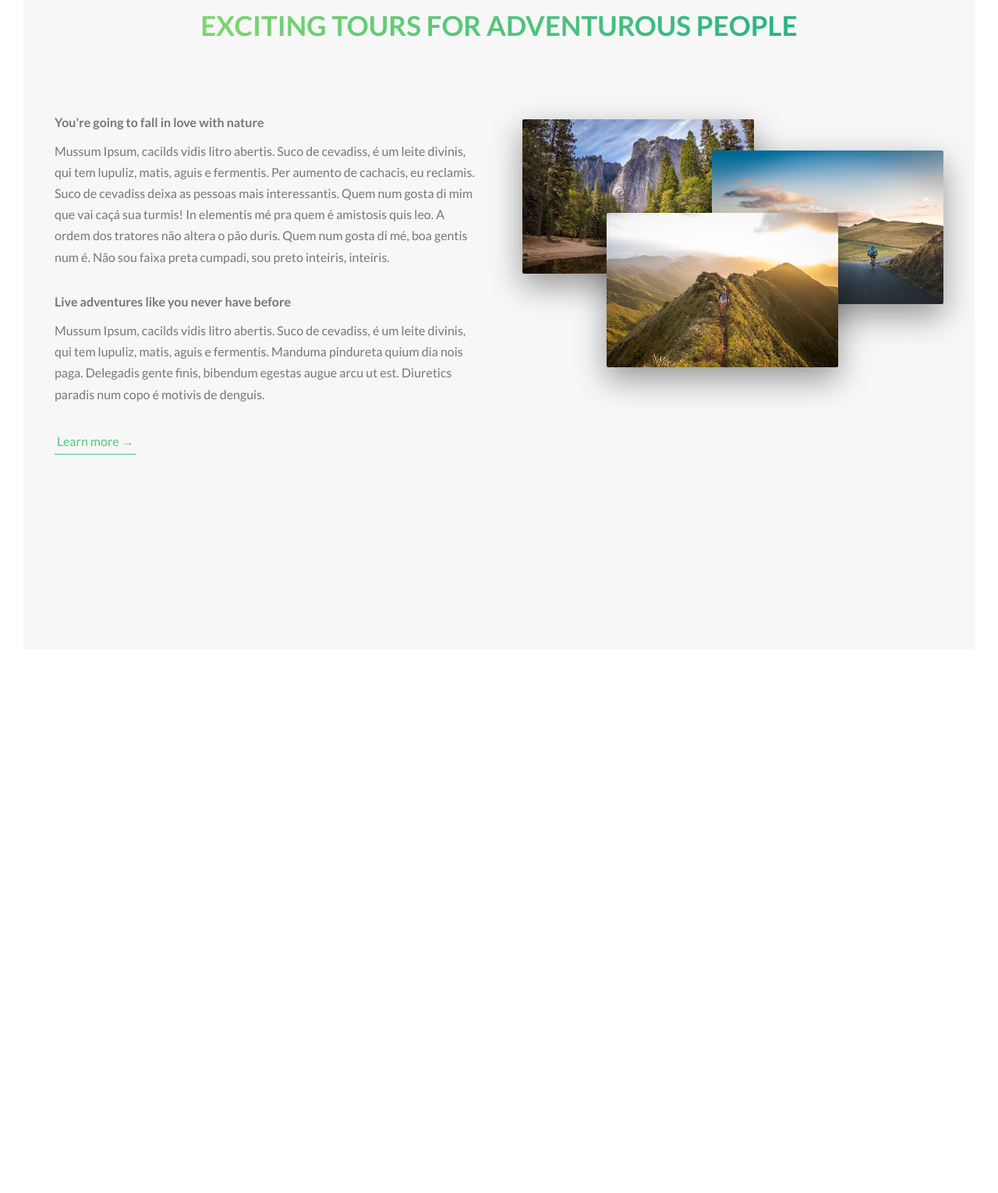
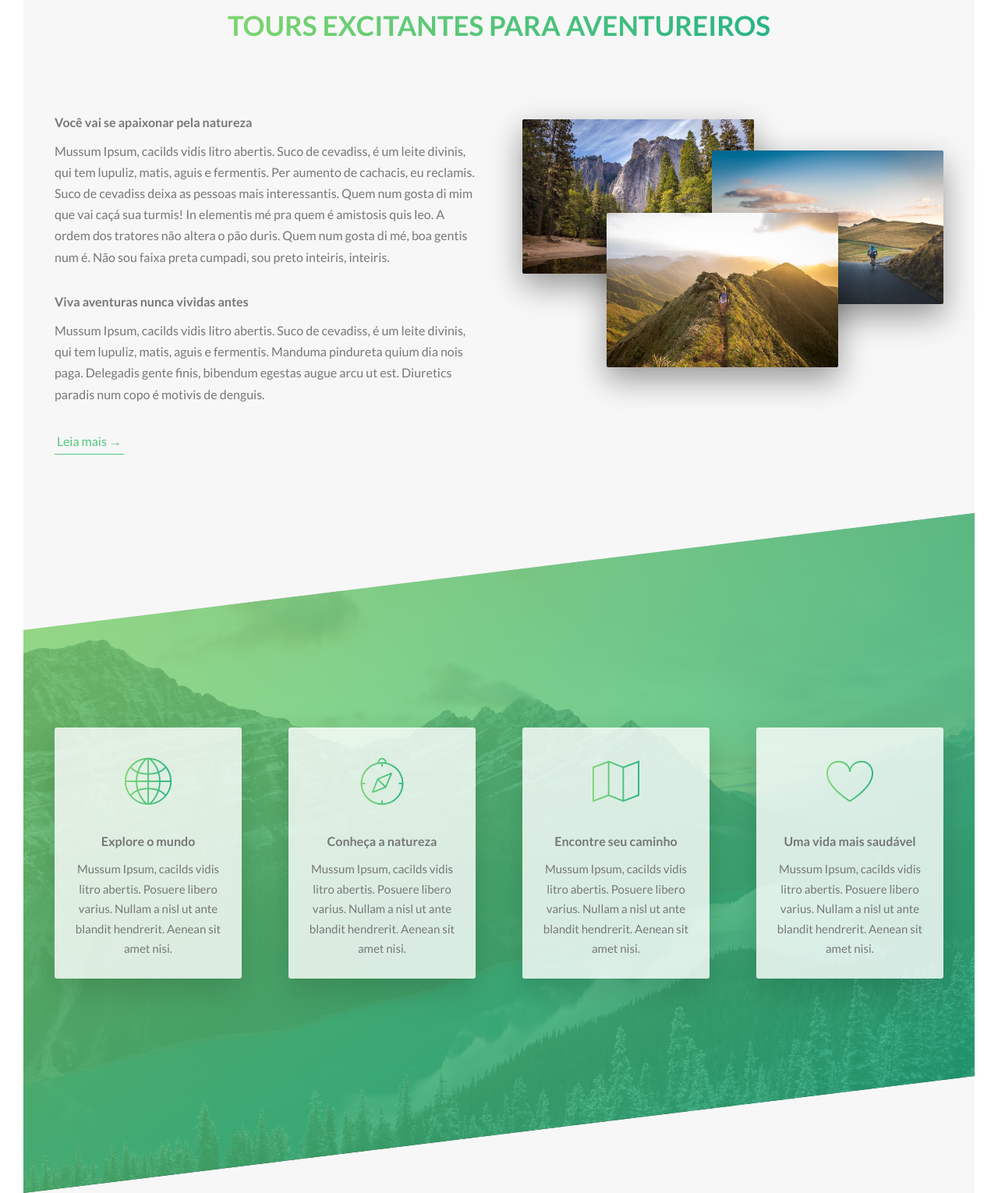
Before and after one commit to marrodrigues/natours, a website: page index.html in a window 1280 px wide. Shown: the part 877-2407 px from the top of the page at 78% size. Before the commit the page ends 1740 px from the top, so only its background shows below. Drawn offline with Linux system fonts and the light colour scheme.

Commit message:
finalizando section about

```diff
--- /dev/null
+++ b/css/iconFonts.css
@@ -0,0 +1,445 @@
+@charset "UTF-8";
+
+@font-face {
+  font-family: "linea-basic-10";
+  src:url("fonts/linea-basic-10.eot");
+  src:url("fonts/linea-basic-10.eot?#iefix") format("embedded-opentype"),
+    url("fonts/linea-basic-10.woff") format("woff"),
+    url("fonts/linea-basic-10.ttf") format("truetype"),
+    url("fonts/linea-basic-10.svg#linea-basic-10") format("svg");
+  font-weight: normal;
+  font-style: normal;
+
+}
+
+[data-icon]:before {
+  font-family: "linea-basic-10" !important;
+  content: attr(data-icon);
+  font-style: normal !important;
+  font-weight: normal !important;
+  font-variant: normal !important;
+  text-transform: none !important;
+  speak: none;
+  line-height: 1;
+  -webkit-font-smoothing: antialiased;
+  -moz-osx-font-smoothing: grayscale;
+}
+
+[class^="icon-"]:before,
+[class*=" icon-"]:before {
+  font-family: "linea-basic-10" !important;
+  font-style: normal !important;
+  font-weight: normal !important;
+  font-variant: normal !important;
+  text-transform: none !important;
+  speak: none;
+  line-height: 1;
+  -webkit-font-smoothing: antialiased;
+  -moz-osx-font-smoothing: grayscale;
+}
+
+.icon-basic-accelerator:before {
+  content: "a";
+}
+.icon-basic-alarm:before {
+  content: "b";
+}
+.icon-basic-anchor:before {
+  content: "c";
+}
+.icon-basic-anticlockwise:before {
+  content: "d";
+}
+.icon-basic-archive:before {
+  content: "e";
+}
+.icon-basic-archive-full:before {
+  content: "f";
+}
+.icon-basic-ban:before {
+  content: "g";
+}
+.icon-basic-battery-charge:before {
+  content: "h";
+}
+.icon-basic-battery-empty:before {
+  content: "i";
+}
+.icon-basic-battery-full:before {
+  content: "j";
+}
+.icon-basic-battery-half:before {
+  content: "k";
+}
+.icon-basic-bolt:before {
+  content: "l";
+}
+.icon-basic-book:before {
+  content: "m";
+}
+.icon-basic-book-pen:before {
+  content: "n";
+}
+.icon-basic-book-pencil:before {
+  content: "o";
+}
+.icon-basic-bookmark:before {
+  content: "p";
+}
+.icon-basic-calculator:before {
+  content: "q";
+}
+.icon-basic-calendar:before {
+  content: "r";
+}
+.icon-basic-cards-diamonds:before {
+  content: "s";
+}
+.icon-basic-cards-hearts:before {
+  content: "t";
+}
+.icon-basic-case:before {
+  content: "u";
+}
+.icon-basic-chronometer:before {
+  content: "v";
+}
+.icon-basic-clessidre:before {
+  content: "w";
+}
+.icon-basic-clock:before {
+  content: "x";
+}
+.icon-basic-clockwise:before {
+  content: "y";
+}
+.icon-basic-cloud:before {
+  content: "z";
+}
+.icon-basic-clubs:before {
+  content: "A";
+}
+.icon-basic-compass:before {
+  content: "B";
+}
+.icon-basic-cup:before {
+  content: "C";
+}
+.icon-basic-diamonds:before {
+  content: "D";
+}
+.icon-basic-display:before {
+  content: "E";
+}
+.icon-basic-download:before {
+  content: "F";
+}
+.icon-basic-exclamation:before {
+  content: "G";
+}
+.icon-basic-eye:before {
+  content: "H";
+}
+.icon-basic-eye-closed:before {
+  content: "I";
+}
+.icon-basic-female:before {
+  content: "J";
+}
+.icon-basic-flag1:before {
+  content: "K";
+}
+.icon-basic-flag2:before {
+  content: "L";
+}
+.icon-basic-floppydisk:before {
+  content: "M";
+}
+.icon-basic-folder:before {
+  content: "N";
+}
+.icon-basic-folder-multiple:before {
+  content: "O";
+}
+.icon-basic-gear:before {
+  content: "P";
+}
+.icon-basic-geolocalize-01:before {
+  content: "Q";
+}
+.icon-basic-geolocalize-05:before {
+  content: "R";
+}
+.icon-basic-globe:before {
+  content: "S";
+}
+.icon-basic-gunsight:before {
+  content: "T";
+}
+.icon-basic-hammer:before {
+  content: "U";
+}
+.icon-basic-headset:before {
+  content: "V";
+}
+.icon-basic-heart:before {
+  content: "W";
+}
+.icon-basic-heart-broken:before {
+  content: "X";
+}
+.icon-basic-helm:before {
+  content: "Y";
+}
+.icon-basic-home:before {
+  content: "Z";
+}
+.icon-basic-info:before {
+  content: "0";
+}
+.icon-basic-ipod:before {
+  content: "1";
+}
+.icon-basic-joypad:before {
+  content: "2";
+}
+.icon-basic-key:before {
+  content: "3";
+}
+.icon-basic-keyboard:before {
+  content: "4";
+}
+.icon-basic-laptop:before {
+  content: "5";
+}
+.icon-basic-life-buoy:before {
+  content: "6";
+}
+.icon-basic-lightbulb:before {
+  content: "7";
+}
+.icon-basic-link:before {
+  content: "8";
+}
+.icon-basic-lock:before {
+  content: "9";
+}
+.icon-basic-lock-open:before {
+  content: "!";
+}
+.icon-basic-magic-mouse:before {
+  content: "\"";
+}
+.icon-basic-magnifier:before {
+  content: "#";
+}
+.icon-basic-magnifier-minus:before {
+  content: "$";
+}
+.icon-basic-magnifier-plus:before {
+  content: "%";
+}
+.icon-basic-mail:before {
+  content: "&";
+}
+.icon-basic-mail-multiple:before {
+  content: "'";
+}
+.icon-basic-mail-open:before {
+  content: "(";
+}
+.icon-basic-mail-open-text:before {
+  content: ")";
+}
+.icon-basic-male:before {
+  content: "*";
+}
+.icon-basic-map:before {
+  content: "+";
+}
+.icon-basic-message:before {
+  content: ",";
+}
+.icon-basic-message-multiple:before {
+  content: "-";
+}
+.icon-basic-message-txt:before {
+  content: ".";
+}
+.icon-basic-mixer2:before {
+  content: "/";
+}
+.icon-basic-mouse:before {
+  content: ":";
+}
+.icon-basic-notebook:before {
+  content: ";";
+}
+.icon-basic-notebook-pen:before {
+  content: "<";
+}
+.icon-basic-notebook-pencil:before {
+  content: "=";
+}
+.icon-basic-paperplane:before {
+  content: ">";
+}
+.icon-basic-pencil-ruler:before {
+  content: "?";
+}
+.icon-basic-pencil-ruler-pen:before {
+  content: "@";
+}
+.icon-basic-photo:before {
+  content: "[";
+}
+.icon-basic-picture:before {
+  content: "]";
+}
+.icon-basic-picture-multiple:before {
+  content: "^";
+}
+.icon-basic-pin1:before {
+  content: "_";
+}
+.icon-basic-pin2:before {
+  content: "`";
+}
+.icon-basic-postcard:before {
+  content: "{";
+}
+.icon-basic-postcard-multiple:before {
+  content: "|";
+}
+.icon-basic-printer:before {
+  content: "}";
+}
+.icon-basic-question:before {
+  content: "~";
+}
+.icon-basic-rss:before {
+  content: "\\";
+}
+.icon-basic-server:before {
+  content: "\e000";
+}
+.icon-basic-server2:before {
+  content: "\e001";
+}
+.icon-basic-server-cloud:before {
+  content: "\e002";
+}
+.icon-basic-server-download:before {
+  content: "\e003";
+}
+.icon-basic-server-upload:before {
+  content: "\e004";
+}
+.icon-basic-settings:before {
+  content: "\e005";
+}
+.icon-basic-share:before {
+  content: "\e006";
+}
+.icon-basic-sheet:before {
+  content: "\e007";
+}
+.icon-basic-sheet-multiple:before {
+  content: "\e008";
+}
+.icon-basic-sheet-pen:before {
+  content: "\e009";
+}
+.icon-basic-sheet-pencil:before {
+  content: "\e00a";
+}
+.icon-basic-sheet-txt:before {
+  content: "\e00b";
+}
+.icon-basic-signs:before {
+  content: "\e00c";
+}
+.icon-basic-smartphone:before {
+  content: "\e00d";
+}
+.icon-basic-spades:before {
+  content: "\e00e";
+}
+.icon-basic-spread:before {
+  content: "\e00f";
+}
+.icon-basic-spread-bookmark:before {
+  content: "\e010";
+}
+.icon-basic-spread-text:before {
+  content: "\e011";
+}
+.icon-basic-spread-text-bookmark:before {
+  content: "\e012";
+}
+.icon-basic-star:before {
+  content: "\e013";
+}
+.icon-basic-tablet:before {
+  content: "\e014";
+}
+.icon-basic-target:before {
+  content: "\e015";
+}
+.icon-basic-todo:before {
+  content: "\e016";
+}
+.icon-basic-todo-pen:before {
+  content: "\e017";
+}
+.icon-basic-todo-pencil:before {
+  content: "\e018";
+}
+.icon-basic-todo-txt:before {
+  content: "\e019";
+}
+.icon-basic-todolist-pen:before {
+  content: "\e01a";
+}
+.icon-basic-todolist-pencil:before {
+  content: "\e01b";
+}
+.icon-basic-trashcan:before {
+  content: "\e01c";
+}
+.icon-basic-trashcan-full:before {
+  content: "\e01d";
+}
+.icon-basic-trashcan-refresh:before {
+  content: "\e01e";
+}
+.icon-basic-trashcan-remove:before {
+  content: "\e01f";
+}
+.icon-basic-upload:before {
+  content: "\e020";
+}
+.icon-basic-usb:before {
+  content: "\e021";
+}
+.icon-basic-video:before {
+  content: "\e022";
+}
+.icon-basic-watch:before {
+  content: "\e023";
+}
+.icon-basic-webpage:before {
+  content: "\e024";
+}
+.icon-basic-webpage-img-txt:before {
+  content: "\e025";
+}
+.icon-basic-webpage-multiple:before {
+  content: "\e026";
+}
+.icon-basic-webpage-txt:before {
+  content: "\e027";
+}
+.icon-basic-world:before {
+  content: "\e028";
+}
--- a/index.html
+++ b/index.html
@@ -6,16 +6,20 @@
 
         <link href="https://fonts.googleapis.com/css?family=Lato:100,300,400,700,900" rel="stylesheet">
 
+        <link rel="stylesheet" href="css/iconFonts.css">
         <link rel="stylesheet" href="css/style.css">
         <link rel="shortcut icon" type="image/png" href="img/favicon.png">
 
         <title>Natours | Tours emocionantes para pessoas aventureiras</title>
     </head>
     <body>
+
         <header class="header">
+
             <div class="header__logo-box">
                 <img src="img/logo-white.png" alt="logo" class="header__logo">
             </div>
+
             <div class="header__text-box">
                 <h1 class="heading-primary">
                     <span class="heading-primary--main">Ar Livre</span>
@@ -23,33 +27,37 @@
                 </h1>
                 <a href="#" class="btn btn--white btn--animated">Descubra nossos tours</a>
             </div>
+
         </header>
 
         <main>
             <section class="section-about">
+
                 <div class="u-center-text u-margin-bottom-big">
                     <h2 class="heading-secondary">
-                        Exciting tours for adventurous people
+                        Tours excitantes para aventureiros
                     </h2>
                 </div>
+
                 <div class="row">
+
                     <div class="col-1-of-2">
                         <h3 class="heading-tertiary u-margin-bottom-small">
-                            You're going to fall in love with nature
+                            Você vai se apaixonar pela natureza
                         </h3>
                         <p class="paragraph">
                             Mussum Ipsum, cacilds vidis litro abertis. Suco de cevadiss, é um leite divinis, qui tem lupuliz, matis, aguis e fermentis. Per aumento de cachacis, eu reclamis. Suco de cevadiss deixa as pessoas mais interessantis. Quem num gosta di mim que vai caçá sua turmis!
                             In elementis mé pra quem é amistosis quis leo. A ordem dos tratores não altera o pão duris. Quem num gosta di mé, boa gentis num é. Não sou faixa preta cumpadi, sou preto inteiris, inteiris.
                         </p>
                         <h3 class="heading-tertiary u-margin-bottom-small">
-                            Live adventures like you never have before
+                            Viva aventuras nunca vividas antes
                         </h3>
                         <p class="paragraph">
                             Mussum Ipsum, cacilds vidis litro abertis. Suco de cevadiss, é um leite divinis, qui tem lupuliz, matis, aguis e fermentis. Manduma pindureta quium dia nois paga. Delegadis gente finis, bibendum egestas augue arcu ut est. Diuretics paradis num copo é motivis de denguis.
                         </p>
+                        <a href="#" class="btn-text">Leia mais &rarr;</a>
+                    </div>
 
-                        <a href="#" class="btn-text">Learn more &rarr;</a>
-                    </div>
                     <div class="col-1-of-2">
                         <div class="composition">
                             <img src="img/nat-1-large.jpg" alt="Photo 1" class="composition__photo composition__photo--p1">
@@ -57,7 +65,71 @@
                             <img src="img/nat-3-large.jpg" alt="Photo 3" class="composition__photo composition__photo--p3">
                         </div>
                     </div>
+
                 </div>
+
+            </section>
+
+            <section class="section-features">
+
+                <div class="row">
+
+                    <div class="col-1-of-4">
+                        <div class="feature-box">
+                            <i class="feature-box__icon icon-basic-world"></i>
+                            <h3 class="heading-tertiary u-margin-bottom-small">Explore o mundo</h3>
+                            <p class="feature-box__text">Mussum Ipsum, cacilds vidis litro abertis. Posuere libero varius. Nullam a nisl ut ante blandit hendrerit. Aenean sit amet nisi.</p>
+                        </div>
+                    </div>
+
+                    <div class="col-1-of-4">
+                        <div class="feature-box">
+                            <i class="feature-box__icon icon-basic-compass"></i>
+                            <h3 class="heading-tertiary u-margin-bottom-small">Conheça a natureza</h3>
+                            <p class="feature-box__text">Mussum Ipsum, cacilds vidis litro abertis. Posuere libero varius. Nullam a nisl ut ante blandit hendrerit. Aenean sit amet nisi.</p>
+                        </div>
+                    </div>
+
+                    <div class="col-1-of-4">
+                        <div class="feature-box">
+                            <i class="feature-box__icon icon-basic-map"></i>
+                            <h3 class="heading-tertiary u-margin-bottom-small">Encontre seu caminho</h3>
+                            <p class="feature-box__text">Mussum Ipsum, cacilds vidis litro abertis. Posuere libero varius. Nullam a nisl ut ante blandit hendrerit. Aenean sit amet nisi.</p>
+                        </div>
+                    </div>
+
+                    <div class="col-1-of-4">
+                        <div class="feature-box">
+                            <i class="feature-box__icon icon-basic-heart"></i>
+                            <h3 class="heading-tertiary u-margin-bottom-small">Uma vida mais saudável</h3>
+                            <p class="feature-box__text">Mussum Ipsum, cacilds vidis litro abertis. Posuere libero varius. Nullam a nisl ut ante blandit hendrerit. Aenean sit amet nisi.</p>
+                        </div>
+                    </div>
+
+                </div>
+
+            </section>
+
+            <section class="section-tours">
+
+                <div class="u-center-text u-margin-bottom-big">
+                    <h2 class="heading-secondary">
+                        Tours mais populares
+                    </h2>
+                </div>
+
+                <div class="row">
+                    <div class="col-1-of-3">
+                        Col 1 of 3
+                    </div>
+                    <div class="col-1-of-3">
+                        Col 1 of 3
+                    </div>
+                    <div class="col-1-of-3">
+                        Col 1 of 3
+                    </div>
+                </div>
+
             </section>
         </main>
 
--- /dev/null
+++ b/sass/components/_feature-box.scss
@@ -0,0 +1,23 @@
+.feature-box{
+    background-color: rgba($color-white, 0.8);
+    font-size: 1.5rem;
+    padding: 2.5rem;
+    text-align: center;
+    border-radius: .3rem;
+    box-shadow: 0 1.5rem 4rem rgba($color-black, .15);
+    transition: transform .3s;
+
+    &__icon{
+        font-size: 6rem;
+        margin-bottom: .5rem;
+        display: inline-block;
+        background-image: linear-gradient(to right, $color-primary-light, $color-primary-dark);
+        -webkit-background-clip: text;
+        color: transparent;
+    }
+
+    &:hover{
+        transform: translateY(-1.5rem) scale(1.05);
+    }
+
+}
--- a/sass/main.scss
+++ b/sass/main.scss
@@ -8,7 +8,9 @@
 @import "base/utilities";
 
 @import "components/button";
+@import "components/card";
 @import "components/composition";
+@import "components/feature-box";
 
 @import "layout/grid";
 @import "layout/header";
--- a/sass/pages/_home.scss
+++ b/sass/pages/_home.scss
@@ -3,3 +3,25 @@
     padding: 25rem 0;
     margin-top: - 20vh;
 }
+
+.section-features{
+    padding: 20rem 0;
+    background-image: linear-gradient(
+        to right bottom,
+        rgba($color-primary-light,0.8),
+        rgba($color-primary-dark,0.8)),
+    url(../img/nat-4.jpg);
+    background-size: cover;
+    transform: skewY(-7deg);
+    margin-top: -10rem;
+
+    & > * {
+        transform: skewY(7deg);
+    }
+}
+
+.section-tours{
+    background-color: $color-grey-light-1;
+    padding: 20rem 0 50rem 0;
+    margin-top: -8rem;
+}
```
Also changed, not shown: css/fonts/linea-basic-10.ttf (added), css/fonts/linea-basic-10.woff (added), css/style.css, sass/components/_card.scss (added), 2 other files.
